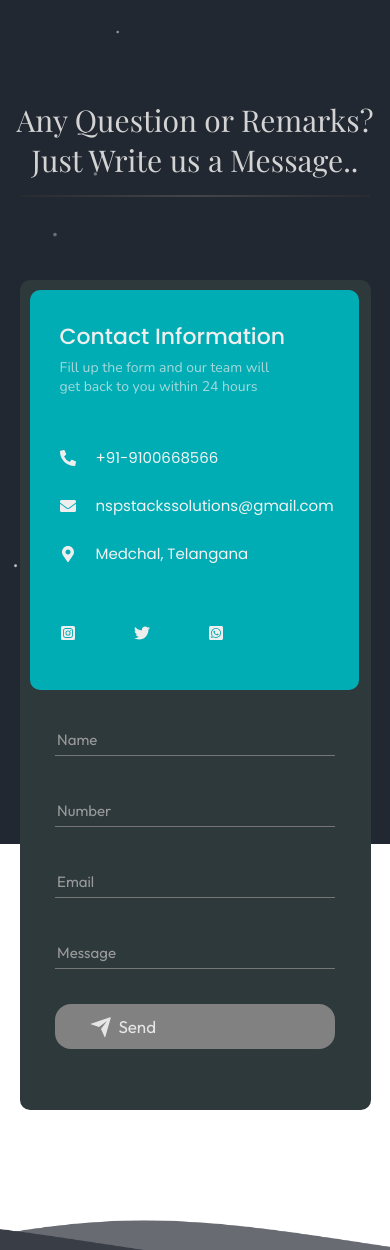
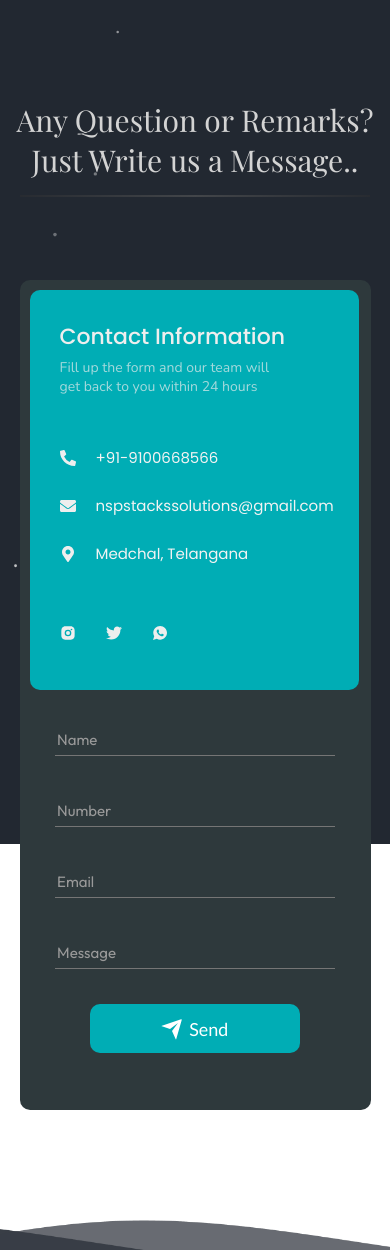
Before and after one commit to RavulaThrinath/my-aap, a React (Create React App) app: page /Contact in a window 390 px wide. Shown: the top 1250 px of the page. Built offline with nearby package versions, Linux system fonts and the light colour scheme; a web font is replaced by a local one.

Commit message:
Contact Page Responsive

```diff
--- a/src/App.css
+++ b/src/App.css
@@ -731,10 +731,11 @@ B .box {
 }
 
 .left3 {
-  max-width: 25%;
-  display: flex;
-  justify-content: space-between;
+  display: flex;
   margin: 60px 0 40px 30px;
+}
+.left3 a {
+  margin-right:30px;
 }
 
 .container-right {
@@ -872,12 +873,12 @@ textarea:focus~.bar:after {
   font-size: 18px;
   background: var(--primarycolor);
   color: white;
-  padding: 0.7em 2em;
-  padding-left: 1.9em;
+  padding: 0.7em 3em;
+  padding-left: 2.9em;
   display: flex;
   align-items: center;
   border: none;
-  border-radius: 16px;
+  border-radius: 10px;
   overflow: hidden;
   transition: all 0.2s;
 }
@@ -939,6 +940,10 @@ textarea:focus~.bar:after {
     flex-direction: column;
     gap: 25px;
     margin: 50px 0 0 30px;
+  }
+  .Send-button {
+    padding: 0.7em 4em;
+    padding-left: 3.9em;
   }
 }
 
@@ -1014,13 +1019,6 @@ textarea:focus~.bar:after {
     color: var(--textcolor);
   }
 
-  .left3 {
-    max-width: 50%;
-    display: flex;
-    justify-content: space-between;
-    margin: 60px 0 40px 30px;
-  }
-
   .container-right {
     padding: 20px;
   }
@@ -1062,19 +1060,10 @@ textarea:focus~.bar:after {
     width: 100%;
   }
 
-  .Send-button {
-    width: 90%;
-    height: 45px;
-    color: #e6e6e6;
-    background: #818181;
-    font-size: 17px;
-    font-family: "Outfit";
-    border: 2px solid #818181;
-    transition: .3s ease-in-out;
-  }
-}
-
-@media (max-width:380px) {
+
+}
+
+@media (max-width:360px) {
 
   input,
   textarea {
@@ -1106,17 +1095,6 @@ textarea:focus~.bar:after {
     position: relative;
     display: block;
     width: 250px;
-  }
-
-  .Send-button {
-    width: 90%;
-    height: 45px;
-    color: #e6e6e6;
-    background: #818181;
-    font-size: 17px;
-    font-family: "Outfit";
-    border: 2px solid #818181;
-    transition: .3s ease-in-out;
   }
 }
 
--- a/src/Pages/Contact.js
+++ b/src/Pages/Contact.js
@@ -1,12 +1,12 @@
 import React, { useEffect } from "react";
 import {
   FaPhoneAlt,
-  FaTwitter,
   FaEnvelope,
-  FaInstagramSquare,
-  FaWhatsappSquare,
   FaMapMarkerAlt,
+  FaTwitter
 } from "react-icons/fa";
+import { RiInstagramFill } from "react-icons/ri";
+import { IoLogoWhatsapp } from "react-icons/io";
 import Form from "../Components/Form";
 import Aos from "aos";
 import "aos/dist/aos.css";
@@ -67,7 +67,7 @@ const Contact = () => {
           </div>
           <div className="left3">
             <a href={instaURL} target="_blank" rel="noopener noreferrer">
-              <FaInstagramSquare
+              <RiInstagramFill
                 style={{ color: "#EEEEEE", width: "16px", height: "16px" }}
               />
             </a>
@@ -77,7 +77,7 @@ const Contact = () => {
               />
             </a>
             <a href={whtasappURL} target="_blank" rel="noopener noreferrer">
-              <FaWhatsappSquare
+              <IoLogoWhatsapp
                 style={{ color: "#EEEEEE", width: "16px", height: "16px" }}
               />
             </a>
```
